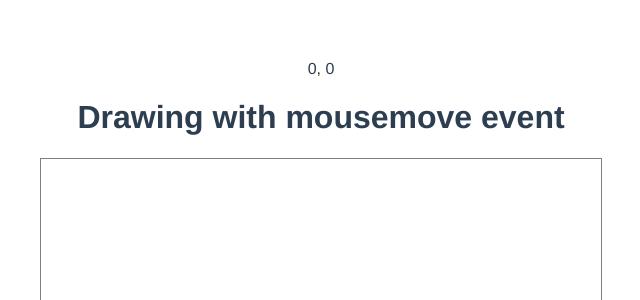
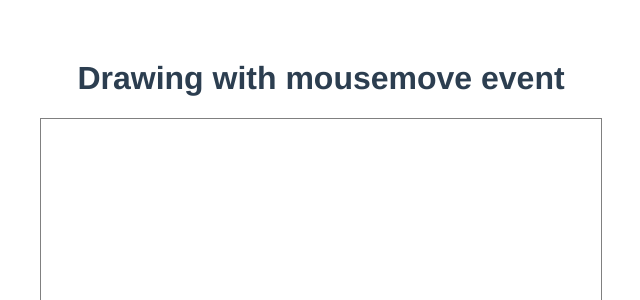
Before and after one commit to reiallenramos/canvas-mousemove, a Vue app: page / in a window 1280 px wide. Shown: the top 300 px of the page, without its empty margins (319-959 px from the left). Built offline with nearby package versions, Linux system fonts and the light colour scheme.

Commit message:
remove coordinates from dom

```diff
--- a/src/App.vue
+++ b/src/App.vue
@@ -1,6 +1,5 @@
 <template>
   <div id="app">
-    <span>{{x}}, {{y}}</span>
     <h1>Drawing with mousemove event</h1>
     <canvas id="myCanvas" width="560" height="360" @mousemove="draw" @mousedown="beginDrawing" @mouseup="stopDrawing" />
   </div>
```
